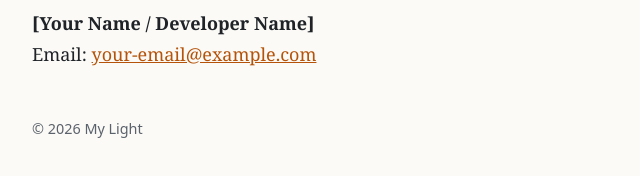
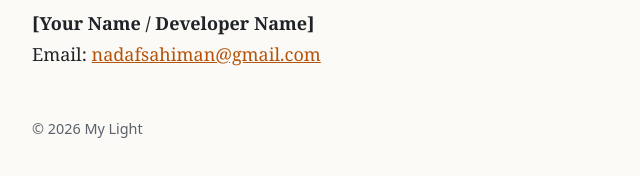
Before and after one commit to nadafsahiman-lab/mylight-privacy, a plain HTML site: page index.html in a window 1280 px wide. Shown: the part 4535-4711 px from the top of the page, 268-908 px from the left. Drawn offline with Linux system fonts and the light colour scheme.

Commit message:
Update index.html

```diff
--- a/index.html
+++ b/index.html
@@ -157,7 +157,7 @@
 <h2>10. Contact us</h2>
 <p>If you have questions about this Privacy Policy, contact:</p>
 <p><strong>[Your Name / Developer Name]</strong><br>
-Email: <a href="mailto:your-email@example.com">your-email@example.com</a></p>
+Email: <a href="mailto:nadafsahiman@gmail.com">nadafsahiman@gmail.com</a></p>
 
 <footer>&copy; 2026 My Light</footer>
 
```
